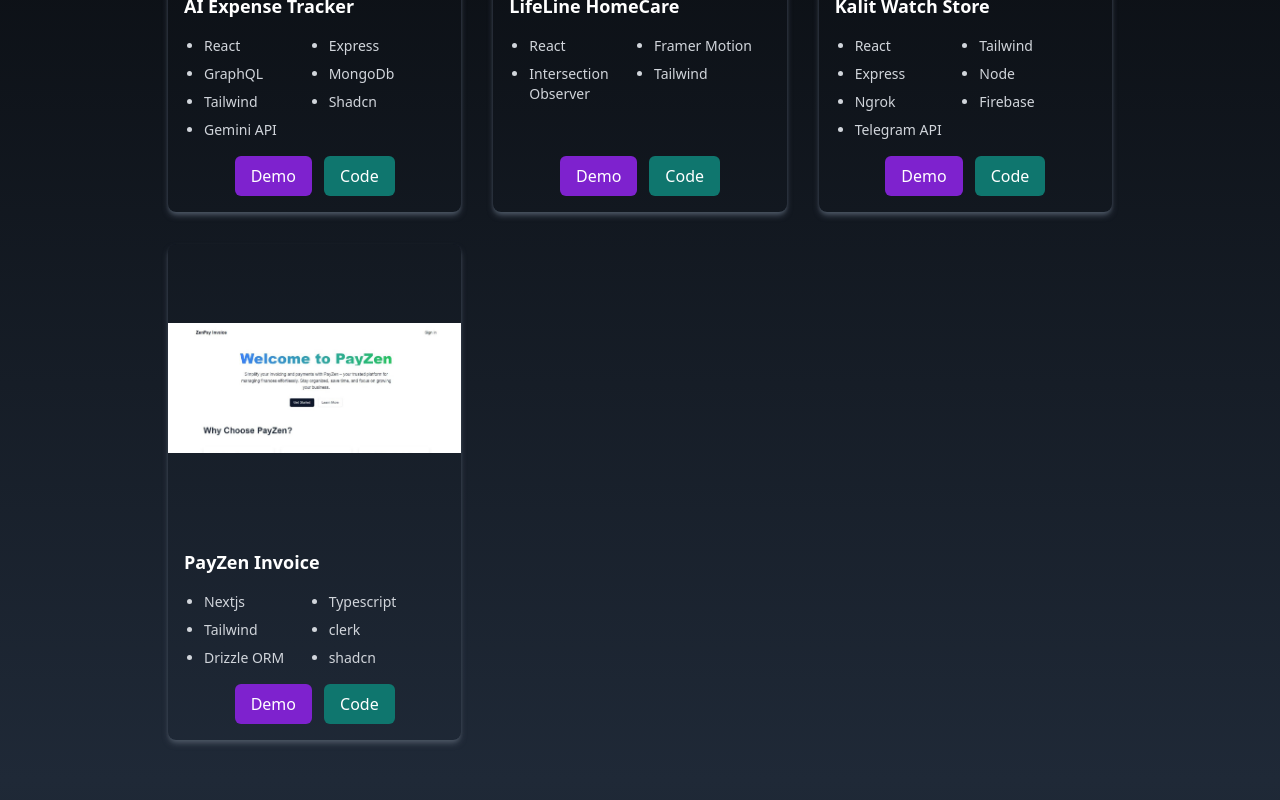
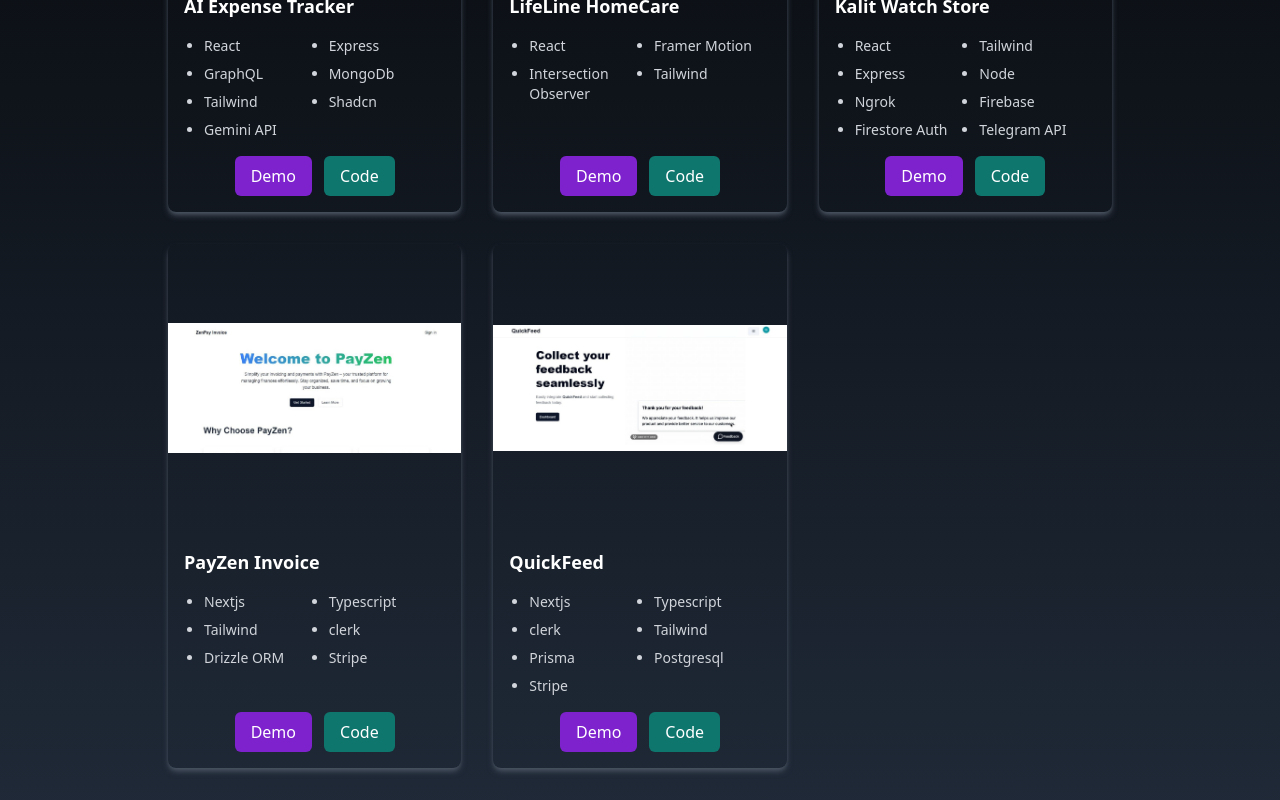
Before and after one commit to NahomT23/Portfolio, a React (Vite) app in the folder Portfolio/: page / in a window 1280 px wide. Shown: the part 2180-2980 px from the top of the page. Built offline with nearby package versions, Linux system fonts and the light colour scheme; a web font is replaced by a local one.

Commit message:
footer added

```diff
--- a/Portfolio/src/Components/Contact.jsx
+++ b/Portfolio/src/Components/Contact.jsx
@@ -1,7 +1,151 @@
+// import React, { useState } from 'react';
+// import { motion } from 'framer-motion';
+// import { useInView } from 'react-intersection-observer';
+// import emailjs from '@emailjs/browser';
+
+// const Contact = () => {
+//   const [formData, setFormData] = useState({
+//     name: '',
+//     email: '',
+//     message: '',
+//   });
+//   const [status, setStatus] = useState('');
+
+//   const { ref: titleRef, inView: titleInView } = useInView({
+//     triggerOnce: false,
+//     threshold: 0.1,
+//   });
+
+//   const { ref: formRef, inView: formInView } = useInView({
+//     triggerOnce: false,
+//     threshold: 0.1,
+//   });
+
+//   const handleChange = (e) => {
+//     setFormData({
+//       ...formData,
+//       [e.target.name]: e.target.value,
+//     });
+//   };
+
+//   const sendEmail = (e) => {
+//     e.preventDefault();
+
+//     emailjs
+//       .send(
+//         'service_vb0pohl',         'template_baj1eic',
+//         formData,
+//         '7nxlpYzttyQELnbwX'
+//       )
+//       .then(
+//         (response) => {
+//           console.log('SUCCESS!', response.status, response.text);
+//           setStatus('Message sent successfully!');
+//         },
+//         (error) => {
+//           console.error('FAILED...', error);
+//           setStatus('Failed to send the message. Please try again.');
+//         }
+//       );
+//   };
+
+//   return (
+//     <div
+//       name="contact"
+//       className="w-full min-h-screen bg-gradient-to-b from-black to-gray-800 p-4 text-white pt-20"
+//     >
+//       <div className="flex flex-col p-4 justify-center max-w-screen-lg mx-auto h-full">
+//         <div className="pb-8">
+//           <motion.p
+//             ref={titleRef}
+//             initial={{ opacity: 0, y: -50 }}
+//             animate={{
+//               opacity: titleInView ? 1 : 0,
+//               y: titleInView ? 0 : -50,
+//             }}
+//             transition={{ duration: 0.6 }}
+//             className="text-4xl font-bold inline border-b-4 border-gray-500"
+//           >
+//             Contact
+//           </motion.p>
+//           <motion.p
+//             ref={titleRef}
+//             initial={{ opacity: 0, y: -50 }}
+//             animate={{
+//               opacity: titleInView ? 1 : 0,
+//               y: titleInView ? 0 : -50,
+//             }}
+//             transition={{ duration: 0.8 }}
+//             className="py-6"
+//           >
+//             Submit your form below to get in contact with me
+//           </motion.p>
+//         </div>
+//         <div className="flex justify-center items-center">
+//           <motion.form
+//             ref={formRef}
+//             onSubmit={sendEmail}
+//             className="flex flex-col w-full md:w-1/2"
+//             initial={{ opacity: 0, y: 50 }}
+//             animate={{
+//               opacity: formInView ? 1 : 0,
+//               y: formInView ? 0 : 50,
+//             }}
+//             transition={{ duration: 0.8 }}
+//           >
+//             <input
+//               type="text"
+//               name="name"
+//               placeholder="Enter your name"
+//               className="p-2 bg-transparent border-2 rounded-md text-white focus:outline-none"
+//               value={formData.name}
+//               onChange={handleChange}
+//               required
+//             />
+//             <input
+//               type="email"
+//               name="email"
+//               placeholder="Enter your email"
+//               className="my-4 p-2 bg-transparent border-2 rounded-md text-white focus:outline-none"
+//               value={formData.email}
+//               onChange={handleChange}
+//               required
+//             />
+//             <textarea
+//               name="message"
+//               rows="4"
+//               placeholder="Enter your message"
+//               className="p-2 bg-transparent border-2 rounded-md text-white focus:outline-none"
+//               value={formData.message}
+//               onChange={handleChange}
+//               required
+//             />
+//             <button
+//               type="submit"
+//               className="text-white bg-gradient-to-b from-cyan-500 to-blue-500 px-6 py-3 my-8 mx-auto flex items-center rounded-md hover:scale-110 duration-300"
+//             >
+//               Let's talk
+//             </button>
+//           </motion.form>
+//         </div>
+//         {status && (
+//           <div className="text-center mt-4 text-sm text-cyan-400">{status}</div>
+//         )}
+//       </div>
+//     </div>
+//   );
+// };
+
+// export default Contact;
+
+
+
+
 import React, { useState } from 'react';
 import { motion } from 'framer-motion';
 import { useInView } from 'react-intersection-observer';
 import emailjs from '@emailjs/browser';
+import { FaGithub, FaEnvelope } from 'react-icons/fa';
 
 const Contact = () => {
   const [formData, setFormData] = useState({
@@ -33,7 +177,7 @@
 
     emailjs
       .send(
-        'service_vb0pohl',         'template_baj1eic',
+        'service_vb0pohl', 'template_baj1eic',
         formData,
         '7nxlpYzttyQELnbwX'
       )
@@ -132,6 +276,19 @@
           <div className="text-center mt-4 text-sm text-cyan-400">{status}</div>
         )}
       </div>
+
+      {/* Footer */}
+      <footer className=" text-white py-4 mt-12">
+        <div className="flex justify-center items-center space-x-6">
+          <a href="https://github.com/NahomT23" target="_blank" rel="noopener noreferrer">
+            <FaGithub className="text-3xl hover:text-cyan-400 transition duration-300" />
+          </a>
+          <a href="https://mail.google.com/mail/?view=cm&fs=1&to=tnahom214@gmail.com"  target="_blank" rel="noopener noreferrer">
+            <FaEnvelope className="text-3xl hover:text-cyan-400 transition duration-300" />
+          </a>
+        </div>
+
+      </footer>
     </div>
   );
 };
--- a/Portfolio/src/Components/Portfolio.jsx
+++ b/Portfolio/src/Components/Portfolio.jsx
@@ -8,6 +8,7 @@
 import lifeline from '../assets/images/lifeline.jpg';
 import kalitImage from '../assets/images/kalitImage.jpg'
 import payzen from '../assets/images/payzen.jpg'
+import feedback from "../assets/images/feedback.jpg"
 
 const Portfolio = () => {
     const { ref: sectionRef, inView: sectionInView } = useInView({
@@ -38,7 +39,7 @@
             src: kalitImage,
             demoLink: 'https://a159-102-218-51-46.ngrok-free.app',
             codeLink: 'https://github.com/user/repo3',
-            technologies: ['React', 'Tailwind', 'Express', 'Node', 'Ngrok', 'Firebase', 'Telegram API']
+            technologies: ['React', 'Tailwind', 'Express', 'Node', 'Ngrok', 'Firebase', 'Firestore Auth', 'Telegram API']
         },
         {
             id: 4,
@@ -46,16 +47,16 @@
             src: payzen,
             demoLink: 'https://zen-pay-m4fi.vercel.app/',
             codeLink: 'https://github.com/NahomT23/ZenPay.git',
-            technologies: ['Nextjs', 'Typescript', 'Tailwind', 'clerk', 'Drizzle ORM', 'shadcn']
+            technologies: ['Nextjs', 'Typescript', 'Tailwind', 'clerk', 'Drizzle ORM', 'Stripe']
         },
-        // {
-        //     id: 5,
-        //     name: 'Portfolio 5',
-        //     src: demo4,
-        //     demoLink: 'https://example.com/demo5',
-        //     codeLink: 'https://github.com/user/repo5',
-        //     technologies: ['PHP', 'Laravel', 'MySQL']
-        // },
+        {
+            id: 5,
+            name: 'QuickFeed',
+            src: feedback,
+            demoLink: 'https://quick-feed-u6z9.vercel.app/',
+            codeLink: 'https://github.com/NahomT23/quickFeed.git',
+            technologies: ['Nextjs', 'Typescript', 'clerk', 'Tailwind', 'Prisma', 'Postgresql', 'Stripe']
+        },
         // {
         //     id: 6,
         //     name: 'Portfolio 6',
```
Also changed, not shown: Portfolio/src/assets/images/feedback.jpg (added).
